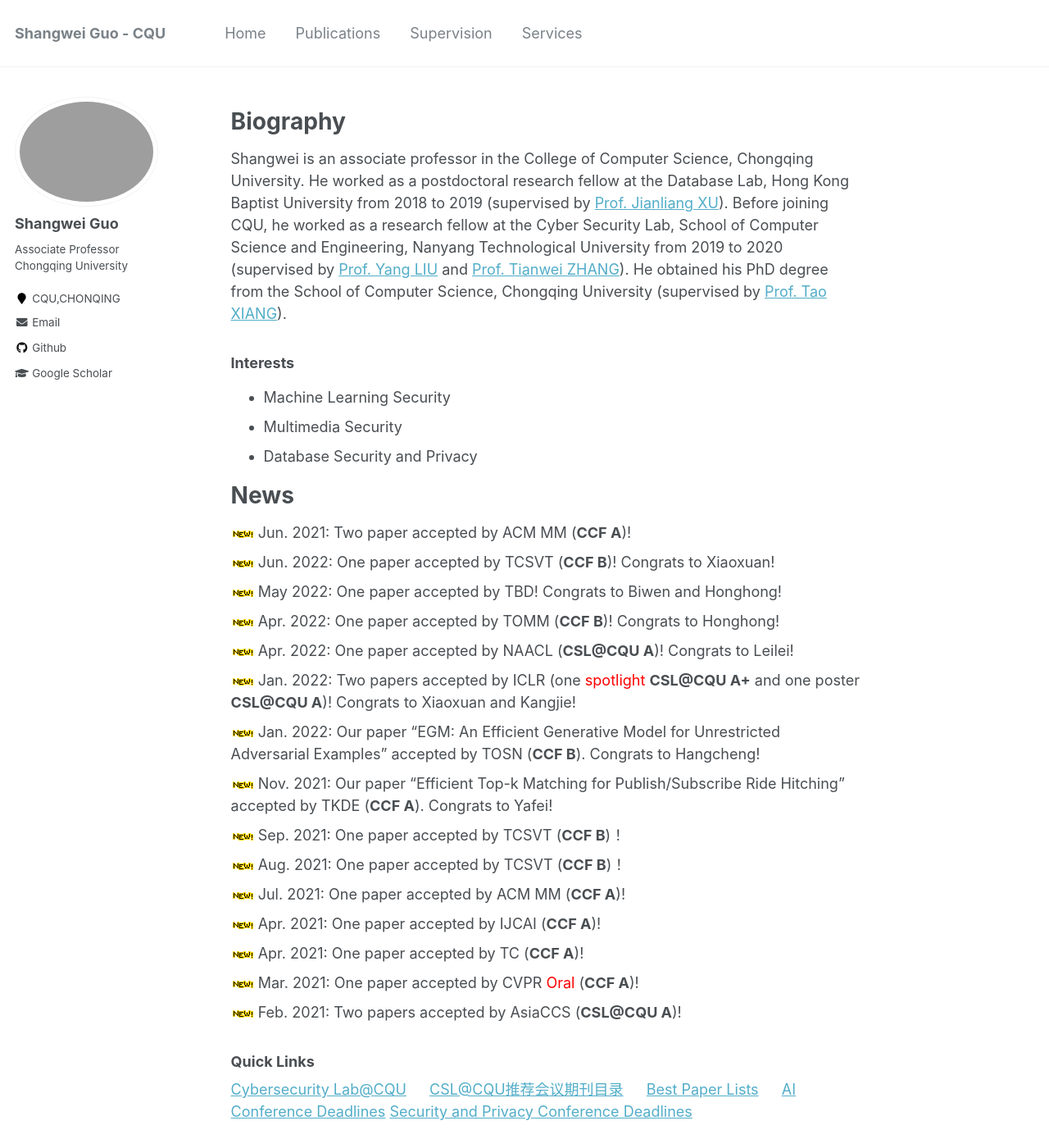
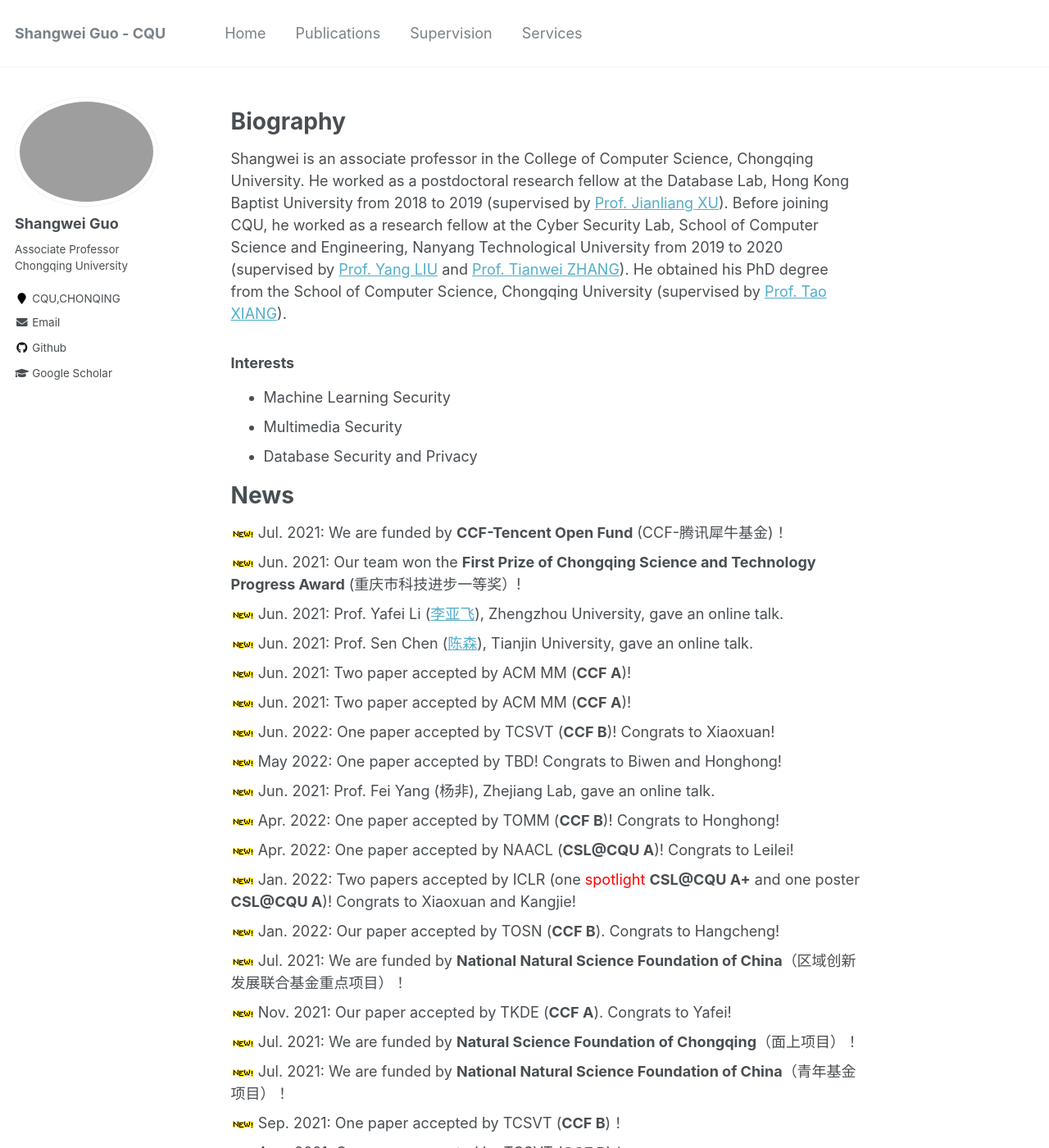
Before and after one commit to guoshangwei/guoshangwei.github.io, a Jekyll site: the page built from _pages/home.md, in a window 1280 px wide and 1400 px high. Shown: the whole window at 82% size. Built offline with Jekyll 4.4.1, drawn with Linux system fonts in a browser that asks for light colours.

Commit message:
add fund and talk

```diff
--- a/_pages/home.md
+++ b/_pages/home.md
@@ -20,11 +20,23 @@ Shangwei is an associate professor in the College of Computer Science, Chongqing
 - BSc in Mathematics, 2012   <font  color=gray size=3>Henan Normal University</font> -->
 
 # News
+![](../images/new.gif) Jul. 2021: We are funded by **CCF-Tencent Open Fund** (CCF-腾讯犀牛基金)！
+
+![](../images/new.gif) Jun. 2021: Our team won the **First Prize of Chongqing Science and Technology Progress Award** (重庆市科技进步一等奖）!
+
+![](../images/new.gif) Jun. 2021: Prof. Yafei Li ([李亚飞](https://zzudb.github.io/yfli/)), Zhengzhou University, gave an online talk.
+
+![](../images/new.gif) Jun. 2021: Prof. Sen Chen ([陈森](https://sen-chen.github.io/)), Tianjin University, gave an online talk.
+
+![](../images/new.gif) Jun. 2021: Two paper accepted by ACM MM (**CCF A**)!
+
 ![](../images/new.gif) Jun. 2021: Two paper accepted by ACM MM (**CCF A**)!
 
 ![](../images/new.gif) Jun. 2022: One paper accepted by TCSVT (**CCF B**)! Congrats to Xiaoxuan!
 
 ![](../images/new.gif) May 2022: One paper accepted by TBD! Congrats to Biwen and Honghong!
+
+![](../images/new.gif) Jun. 2021: Prof. Fei Yang (杨非), Zhejiang Lab, gave an online talk.
 
 ![](../images/new.gif) Apr. 2022: One paper accepted by TOMM (**CCF B**)! Congrats to Honghong!
 
@@ -32,9 +44,15 @@ Shangwei is an associate professor in the College of Computer Science, Chongqing
 
 ![](../images/new.gif) Jan. 2022: Two papers accepted by ICLR (one <font  color=red >spotlight</font> **CSL@CQU A+** and one poster **CSL@CQU A**)! Congrats to Xiaoxuan and Kangjie!
 
-![](../images/new.gif) Jan. 2022: Our paper "EGM: An Efficient Generative Model for Unrestricted Adversarial Examples" accepted by TOSN (**CCF B**). Congrats to Hangcheng!
+![](../images/new.gif) Jan. 2022: Our paper accepted by TOSN (**CCF B**). Congrats to Hangcheng!
 
-![](../images/new.gif) Nov. 2021: Our paper "Efficient Top-k Matching for Publish/Subscribe Ride Hitching" accepted by TKDE (**CCF A**). Congrats to Yafei!
+![](../images/new.gif) Jul. 2021: We are funded by **National Natural Science Foundation of China**（区域创新发展联合基金重点项目）！
+
+![](../images/new.gif) Nov. 2021: Our paper accepted by TKDE (**CCF A**). Congrats to Yafei!
+
+![](../images/new.gif) Jul. 2021: We are funded by **Natural Science Foundation of Chongqing**（面上项目）！
+
+![](../images/new.gif) Jul. 2021: We are funded by **National Natural Science Foundation of China**（青年基金项目）！
 
 ![](../images/new.gif) Sep. 2021: One paper accepted by TCSVT (**CCF B**)！
 
```
Also changed, not shown: _pages/services.md (+1 -0 lines).
